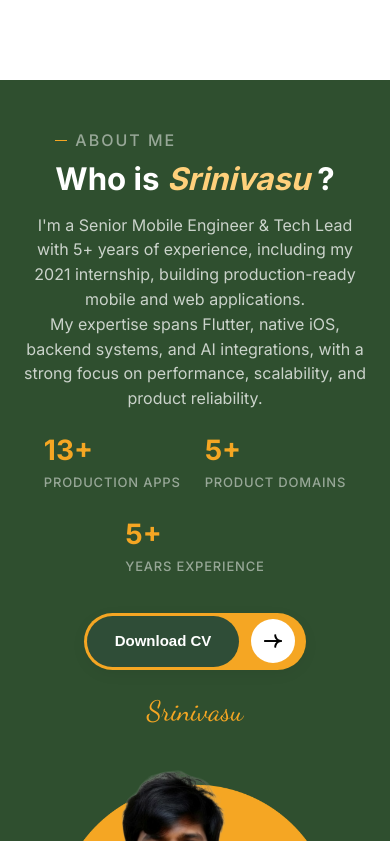
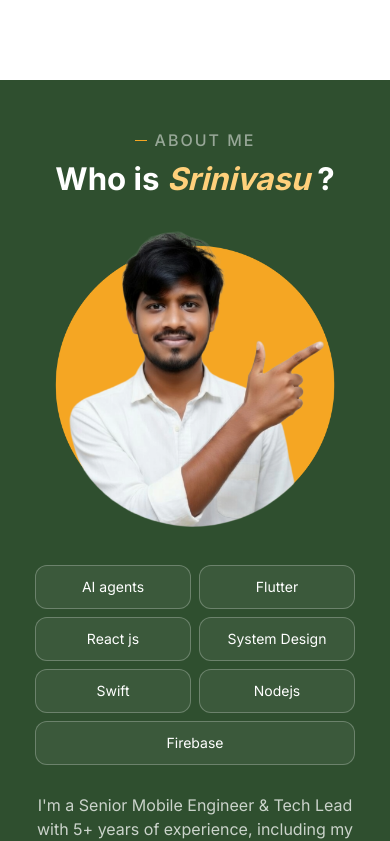
Before and after one commit to srinivas1100/srinivas1100, a React (Vite) app: page / in a window 390 px wide. Shown: the part 2803-3644 px from the top of the page. Built offline with nearby package versions, Linux system fonts and the light colour scheme.

Commit message:
Group About heading, portrait and skill grid in responsive reading order

```diff
--- a/src/components/sections/About/About.css
+++ b/src/components/sections/About/About.css
@@ -271,3 +271,46 @@
 @media (max-width: 1024px) {
     .about-content { padding-left: 0; max-width: 680px; margin-inline: auto; }
 }
+
+/* Explicit reading order keeps the heading, portrait, and skills together. */
+.about-grid {
+    grid-template-areas: "portrait heading" "portrait biography";
+    grid-template-rows: auto 1fr;
+    align-items: start;
+    column-gap: clamp(32px, 5vw, 72px);
+    row-gap: 20px;
+}
+.about-heading-block { grid-area: heading; }
+.about-visual { grid-area: portrait; align-self: center; }
+.about-content { grid-area: biography; }
+.about-skills {
+    display: grid;
+    grid-template-columns: repeat(2, minmax(0, 1fr));
+    width: min(100%, 420px);
+    gap: 10px;
+}
+.about-skills li {
+    display: flex;
+    align-items: center;
+    justify-content: center;
+    min-height: 44px;
+    text-align: center;
+    overflow-wrap: anywhere;
+    border-radius: 12px;
+}
+.about-skills li:last-child:nth-child(odd) { grid-column: 1 / -1; }
+@media (max-width: 1024px) {
+    .about-grid {
+        grid-template-columns: minmax(0, 1fr);
+        grid-template-areas: "heading" "portrait" "biography";
+        grid-template-rows: auto;
+        row-gap: 28px;
+    }
+    .about-heading-block { justify-self: center; }
+    .about-heading-block .about-subtitle { justify-content: center; }
+    .about-visual, .about-content { order: initial; }
+}
+@media (max-width: 600px) {
+    .about-skills { max-width: 320px; gap: 8px; }
+    .about-skills li { padding: 8px 10px; }
+}
--- a/src/components/sections/About/About.jsx
+++ b/src/components/sections/About/About.jsx
@@ -18,6 +18,14 @@ const About = () => {
         <section className="about-section" id="about">
             <div className="container">
                 <div className="about-grid">
+                        <div className="content-header about-heading-block">
+                            <span className="about-subtitle">About Me</span>
+                            <h2 className="about-heading-new">
+                                Who is <span className="name-italic">{personalInfo.name}</span> ?
+                            </h2>
+                        </div>
+
+
                     {/* Keep the original portrait uncropped; skills sit below, not over the face. */}
                     <div className="about-visual">
                         <img
@@ -35,13 +43,6 @@ const About = () => {
 
                     {/* Content Column */}
                     <div className="about-content">
-                        <div className="content-header">
-                            <span className="about-subtitle">About Me</span>
-                            <h2 className="about-heading-new">
-                                Who is <span className="name-italic">{personalInfo.name}</span> ?
-                            </h2>
-                        </div>
-
                         <div className="about-text-container">
                             {personalInfo.aboutMe.map((paragraph, idx) => (
                                 <p key={idx} className="about-text-short">
```
